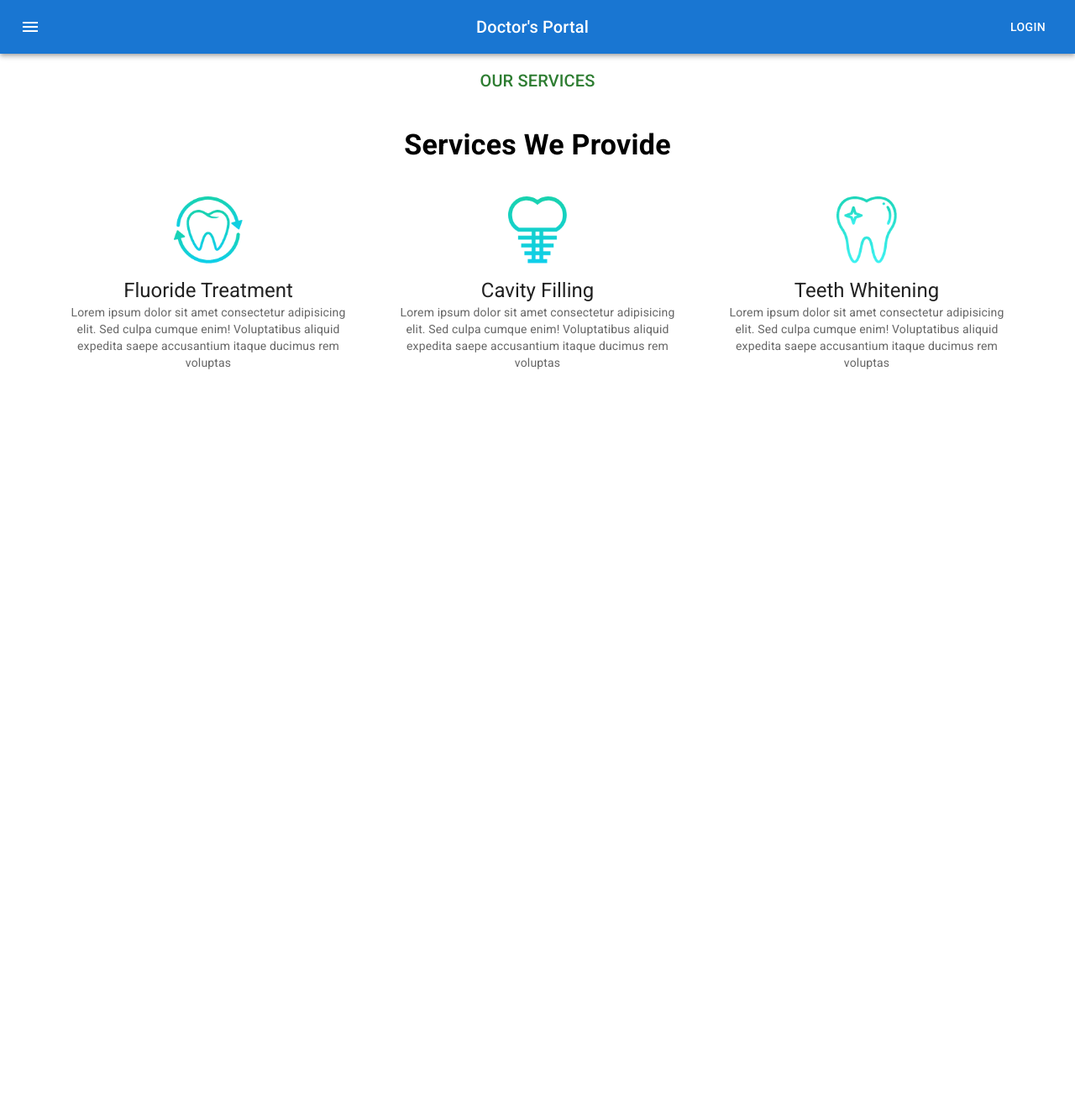
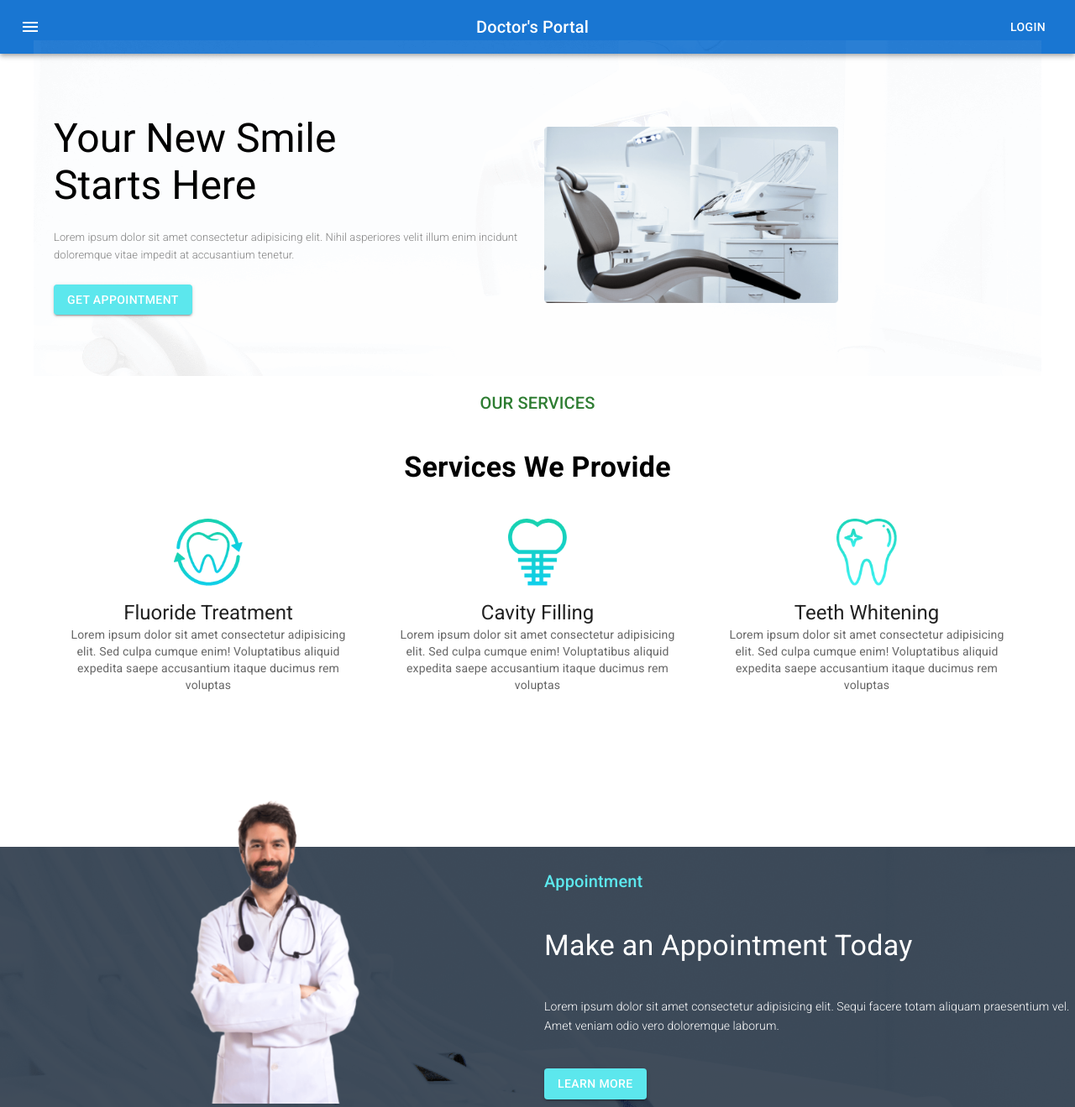
Before and after one commit to olinemoz/dental-clinic, a React (Create React App) app in the folder client/: page / in a window 1280 px wide. Shown: the whole page at 84% size. Before the commit the page ends 800 px from the top, so only its background shows below. Built offline with nearby package versions, Linux system fonts and the light colour scheme.

Commit message:
Added Home Page Section

```diff
--- /dev/null
+++ b/client/src/Pages/Home/AppointmentBanner/AppointmentBanner.js
@@ -0,0 +1,49 @@
+import React from 'react';
+import Box from '@mui/material/Box';
+import Grid from '@mui/material/Grid';
+import doctor from '../../../images/doctor.png'
+import bg from '../../../images/appointment-bg.png'
+import {Button, Typography} from '@mui/material';
+
+const appointmentBanner = {
+    background: `url(${bg})`,
+    backgroundColor: 'rgba(45, 58, 74, 0.9)',
+    backgroundBlendMode: 'darken, luminosity',
+    marginTop: 175
+}
+
+const AppointmentBanner = () => {
+    return (
+        <Box style={appointmentBanner} sx={{flexGrow: 1}}>
+            <Grid container spacing={2}>
+                <Grid item xs={12} md={6}>
+                    <img
+                        style={{width: 400, marginTop: '-110px'}}
+                        src={doctor} alt=""/>
+                </Grid>
+                <Grid item xs={12} md={6} sx={{
+                    display: 'flex',
+                    justifyContent: 'flex-start',
+                    alignItems: 'center',
+                    textAlign: 'left'
+                }}>
+                    <Box>
+                        <Typography variant="h6" sx={{mb: 5}} style={{color: '#5CE7ED'}}>
+                            Appointment
+                        </Typography>
+                        <Typography variant="h4" style={{color: 'white'}}>
+                            Make an Appointment Today
+                        </Typography>
+                        <Typography variant="h6" sx={{my: 5}} style={{color: 'white', fontSize: 14, fontWeight: 300}}>
+                            Lorem ipsum dolor sit amet consectetur adipisicing elit. Sequi facere totam aliquam
+                            praesentium vel. Amet veniam odio vero doloremque laborum.
+                        </Typography>
+                        <Button variant="contained" style={{backgroundColor: '#5CE7ED'}}>Learn More</Button>
+                    </Box>
+                </Grid>
+            </Grid>
+        </Box>
+    );
+};
+
+export default AppointmentBanner;
--- /dev/null
+++ b/client/src/Pages/Home/Banner/Banner.js
@@ -0,0 +1,44 @@
+import React from 'react';
+import Grid from '@mui/material/Grid';
+import chair from '../../../images/chair.png';
+import bg from '../../../images/bg.png';
+import { Typography, Button, Container } from '@mui/material';
+import Box from '@mui/material/Box';
+
+
+const bannerBg = {
+    background: `url(${bg})`,
+}
+
+const verticalCenter = {
+    display: 'flex',
+    alignItems: 'center',
+    height: 400
+}
+
+const Banner = () => {
+    return (
+        <Container style={bannerBg} sx={{ flexGrow: 1 }}>
+            <Grid container spacing={2}>
+                <Grid item style={{ ...verticalCenter, textAlign: 'left' }} xs={12} md={6}>
+                    <Box>
+                        <Typography variant="h3">
+                            Your New Smile <br />
+                            Starts Here
+                        </Typography>
+                        <Typography variant="h6" sx={{ my: 3, fontSize: 13, fontWeight: 300, color: 'gray' }}>
+                            Lorem ipsum dolor sit amet consectetur adipisicing elit. Nihil asperiores velit illum enim incidunt doloremque vitae impedit at accusantium tenetur.
+                        </Typography>
+                        <Button variant="contained" style={{ backgroundColor: '#5CE7ED' }}>Get Appointment</Button>
+                    </Box>
+                </Grid>
+                <Grid item xs={12} md={6} style={verticalCenter} >
+                    <img style={{ width: '350px' }} src={chair} alt="" />
+                </Grid>
+
+            </Grid>
+        </Container>
+    );
+};
+
+export default Banner;
--- a/client/src/Pages/Home/Home/Home.js
+++ b/client/src/Pages/Home/Home/Home.js
@@ -1,12 +1,16 @@
 import React from 'react';
 import Navigation from "../../Shared/Navigation/Navigation";
 import Services from "../Services/Services";
+import AppointmentBanner from "../AppointmentBanner/AppointmentBanner";
+import Banner from "../Banner/Banner";
 
 const Home = () => {
     return (
         <div>
             <Navigation/>
+            <Banner/>
             <Services/>
+            <AppointmentBanner/>
         </div>
     );
 };
```
